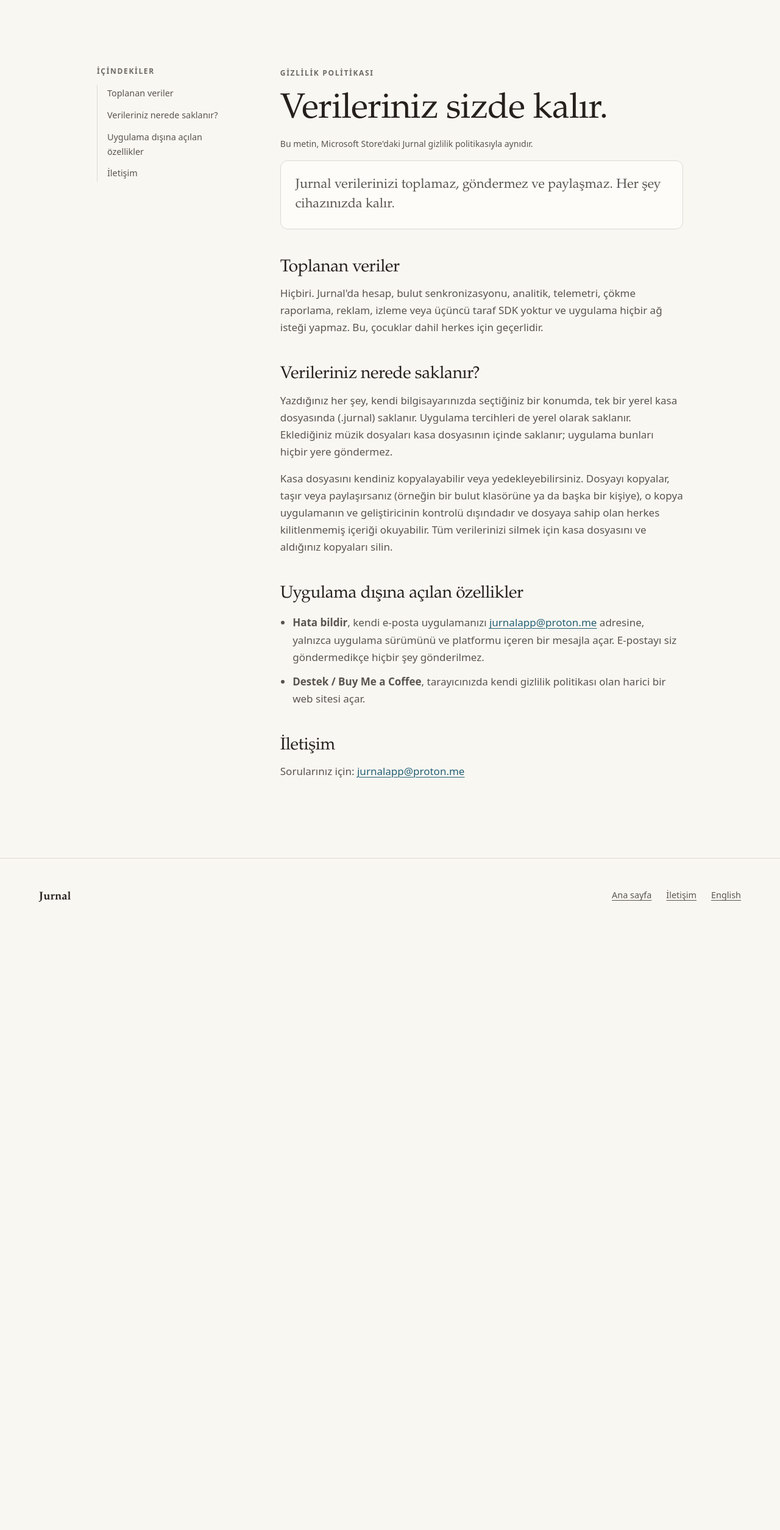
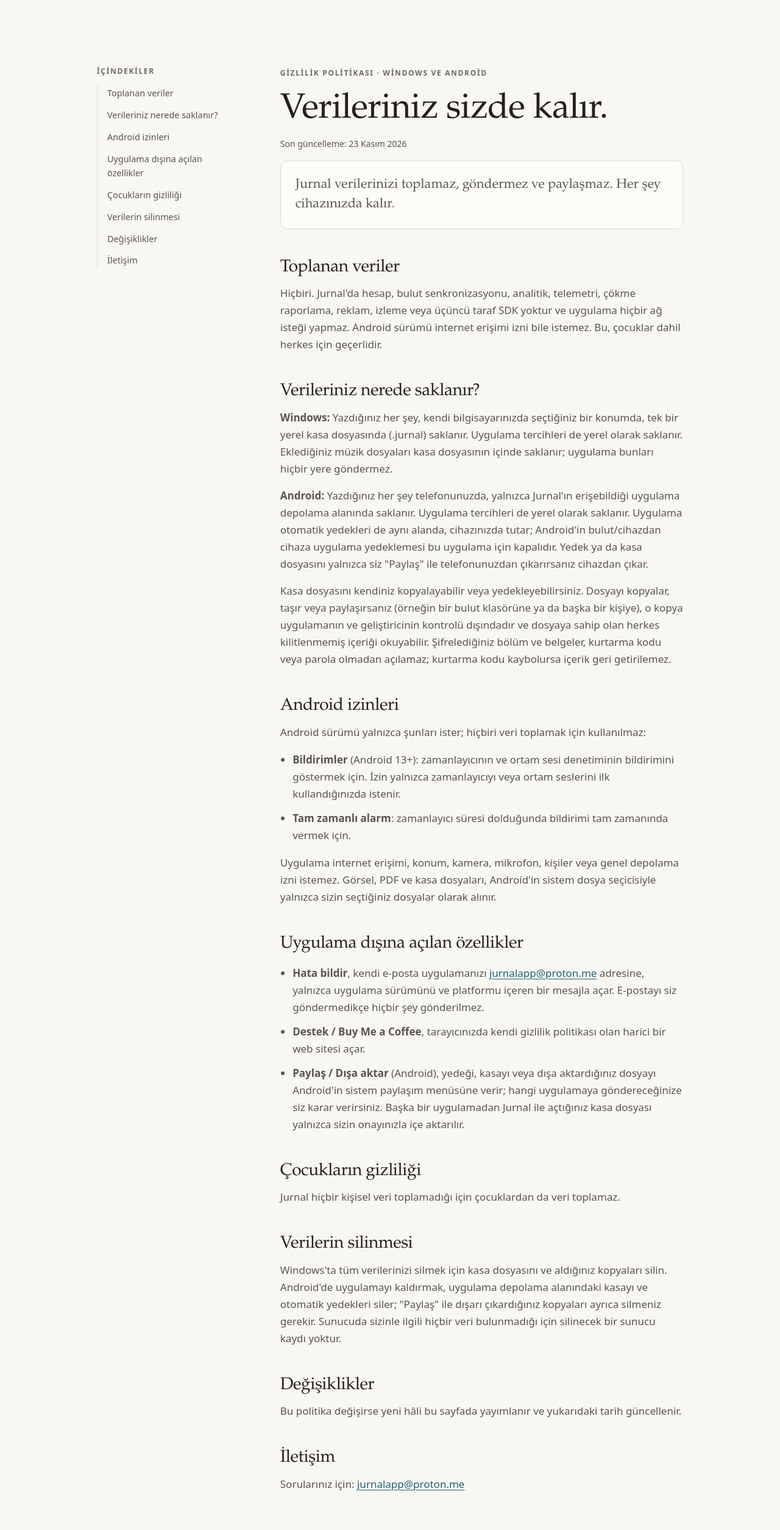
Before and after one commit to Est21/jurnal_web, a plain HTML site: page privacy.html in a window 1280 px wide. Shown: the part 51-2560 px from the top of the page at 61% size. Before the commit the page ends 1585 px from the top, so only its background shows below. Drawn offline with Linux system fonts and the light colour scheme.

Commit message:
Add Android to privacy policy; link Microsoft Store; Google Play placeholder
Co-Authored-By: Claude Sonnet 5.5 <noreply@anthropic.com>

```diff
--- a/privacy.html
+++ b/privacy.html
@@ -4,7 +4,7 @@
 <meta charset="utf-8">
 <meta name="viewport" content="width=device-width, initial-scale=1">
 <title>Gizlilik Politikası — Jurnal</title>
-<meta name="description" content="Jurnal verilerinizi toplamaz, göndermez ve paylaşmaz. Her şey cihazınızda kalır.">
+<meta name="description" content="Jurnal (Windows ve Android) verilerinizi toplamaz, göndermez ve paylaşmaz. Her şey cihazınızda kalır.">
 <link rel="canonical" href="https://est21.github.io/jurnal_web/privacy.html">
 <link rel="alternate" hreflang="en" href="https://est21.github.io/jurnal_web/en/privacy.html">
 <link rel="icon" href="assets/img/favicon.png">
@@ -29,28 +29,51 @@
     <ol>
       <li><a href="#toplanan">Toplanan veriler</a></li>
       <li><a href="#saklama">Verileriniz nerede saklanır?</a></li>
+      <li><a href="#izinler">Android izinleri</a></li>
       <li><a href="#disari">Uygulama dışına açılan özellikler</a></li>
+      <li><a href="#cocuk">Çocukların gizliliği</a></li>
+      <li><a href="#silme">Verilerin silinmesi</a></li>
+      <li><a href="#degisiklik">Değişiklikler</a></li>
       <li><a href="#iletisim">İletişim</a></li>
     </ol>
   </aside>
   <article>
-    <span class="label">Gizlilik politikası</span>
+    <span class="label">Gizlilik politikası · Windows ve Android</span>
     <h1>Verileriniz sizde kalır.</h1>
-    <p class="doc__meta">Bu metin, Microsoft Store'daki Jurnal gizlilik politikasıyla aynıdır.</p>
+    <p class="doc__meta">Son güncelleme: 23 Kasım 2026</p>
     <p class="summary">Jurnal verilerinizi toplamaz, göndermez ve paylaşmaz. Her şey cihazınızda kalır.</p>
 
     <h2 id="toplanan">Toplanan veriler</h2>
-    <p>Hiçbiri. Jurnal'da hesap, bulut senkronizasyonu, analitik, telemetri, çökme raporlama, reklam, izleme veya üçüncü taraf SDK yoktur ve uygulama hiçbir ağ isteği yapmaz. Bu, çocuklar dahil herkes için geçerlidir.</p>
+    <p>Hiçbiri. Jurnal'da hesap, bulut senkronizasyonu, analitik, telemetri, çökme raporlama, reklam, izleme veya üçüncü taraf SDK yoktur ve uygulama hiçbir ağ isteği yapmaz. Android sürümü internet erişimi izni bile istemez. Bu, çocuklar dahil herkes için geçerlidir.</p>
 
     <h2 id="saklama">Verileriniz nerede saklanır?</h2>
-    <p>Yazdığınız her şey, kendi bilgisayarınızda seçtiğiniz bir konumda, tek bir yerel kasa dosyasında (.jurnal) saklanır. Uygulama tercihleri de yerel olarak saklanır. Eklediğiniz müzik dosyaları kasa dosyasının içinde saklanır; uygulama bunları hiçbir yere göndermez.</p>
-    <p>Kasa dosyasını kendiniz kopyalayabilir veya yedekleyebilirsiniz. Dosyayı kopyalar, taşır veya paylaşırsanız (örneğin bir bulut klasörüne ya da başka bir kişiye), o kopya uygulamanın ve geliştiricinin kontrolü dışındadır ve dosyaya sahip olan herkes kilitlenmemiş içeriği okuyabilir. Tüm verilerinizi silmek için kasa dosyasını ve aldığınız kopyaları silin.</p>
+    <p><strong>Windows:</strong> Yazdığınız her şey, kendi bilgisayarınızda seçtiğiniz bir konumda, tek bir yerel kasa dosyasında (.jurnal) saklanır. Uygulama tercihleri de yerel olarak saklanır. Eklediğiniz müzik dosyaları kasa dosyasının içinde saklanır; uygulama bunları hiçbir yere göndermez.</p>
+    <p><strong>Android:</strong> Yazdığınız her şey telefonunuzda, yalnızca Jurnal'ın erişebildiği uygulama depolama alanında saklanır. Uygulama tercihleri de yerel olarak saklanır. Uygulama otomatik yedekleri de aynı alanda, cihazınızda tutar; Android'in bulut/cihazdan cihaza uygulama yedeklemesi bu uygulama için kapalıdır. Yedek ya da kasa dosyasını yalnızca siz "Paylaş" ile telefonunuzdan çıkarırsanız cihazdan çıkar.</p>
+    <p>Kasa dosyasını kendiniz kopyalayabilir veya yedekleyebilirsiniz. Dosyayı kopyalar, taşır veya paylaşırsanız (örneğin bir bulut klasörüne ya da başka bir kişiye), o kopya uygulamanın ve geliştiricinin kontrolü dışındadır ve dosyaya sahip olan herkes kilitlenmemiş içeriği okuyabilir. Şifrelediğiniz bölüm ve belgeler, kurtarma kodu veya parola olmadan açılamaz; kurtarma kodu kaybolursa içerik geri getirilemez.</p>
+
+    <h2 id="izinler">Android izinleri</h2>
+    <p>Android sürümü yalnızca şunları ister; hiçbiri veri toplamak için kullanılmaz:</p>
+    <ul>
+      <li><strong>Bildirimler</strong> (Android 13+): zamanlayıcının ve ortam sesi denetiminin bildirimini göstermek için. İzin yalnızca zamanlayıcıyı veya ortam seslerini ilk kullandığınızda istenir.</li>
+      <li><strong>Tam zamanlı alarm</strong>: zamanlayıcı süresi dolduğunda bildirimi tam zamanında vermek için.</li>
+    </ul>
+    <p>Uygulama internet erişimi, konum, kamera, mikrofon, kişiler veya genel depolama izni istemez. Görsel, PDF ve kasa dosyaları, Android'in sistem dosya seçicisiyle yalnızca sizin seçtiğiniz dosyalar olarak alınır.</p>
 
     <h2 id="disari">Uygulama dışına açılan özellikler</h2>
     <ul>
       <li><strong>Hata bildir</strong>, kendi e-posta uygulamanızı <a href="mailto:jurnalapp@proton.me">jurnalapp@proton.me</a> adresine, yalnızca uygulama sürümünü ve platformu içeren bir mesajla açar. E-postayı siz göndermedikçe hiçbir şey gönderilmez.</li>
       <li><strong>Destek / Buy Me a Coffee</strong>, tarayıcınızda kendi gizlilik politikası olan harici bir web sitesi açar.</li>
+      <li><strong>Paylaş / Dışa aktar</strong> (Android), yedeği, kasayı veya dışa aktardığınız dosyayı Android'in sistem paylaşım menüsüne verir; hangi uygulamaya göndereceğinize siz karar verirsiniz. Başka bir uygulamadan Jurnal ile açtığınız kasa dosyası yalnızca sizin onayınızla içe aktarılır.</li>
     </ul>
+
+    <h2 id="cocuk">Çocukların gizliliği</h2>
+    <p>Jurnal hiçbir kişisel veri toplamadığı için çocuklardan da veri toplamaz.</p>
+
+    <h2 id="silme">Verilerin silinmesi</h2>
+    <p>Windows'ta tüm verilerinizi silmek için kasa dosyasını ve aldığınız kopyaları silin. Android'de uygulamayı kaldırmak, uygulama depolama alanındaki kasayı ve otomatik yedekleri siler; "Paylaş" ile dışarı çıkardığınız kopyaları ayrıca silmeniz gerekir. Sunucuda sizinle ilgili hiçbir veri bulunmadığı için silinecek bir sunucu kaydı yoktur.</p>
+
+    <h2 id="degisiklik">Değişiklikler</h2>
+    <p>Bu politika değişirse yeni hâli bu sayfada yayımlanır ve yukarıdaki tarih güncellenir.</p>
 
     <h2 id="iletisim">İletişim</h2>
     <p>Sorularınız için: <a href="mailto:jurnalapp@proton.me">jurnalapp@proton.me</a></p>
```
Also changed, not shown: en/index.html (+4 -3 lines), en/privacy.html (+29 -6 lines), index.html (+4 -3 lines), 1 other file.
